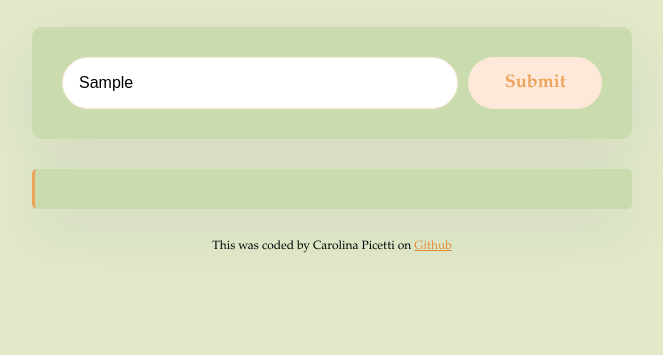
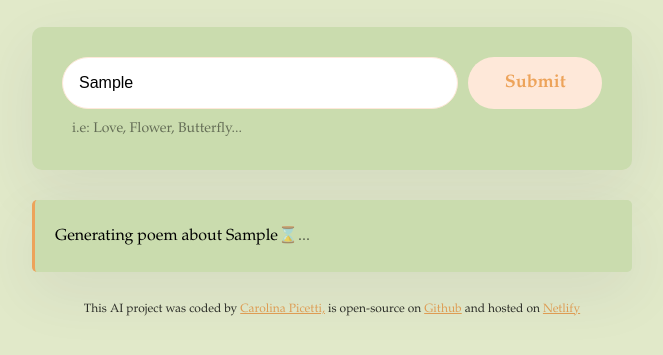
Before and after one commit to CarolPicetti/poems-generator, a plain HTML site: page index.html in a window 1280 px wide. Both pictures are taken after typing "Sample" into the empty fields and a click on the input 843 px from the left and 266 px from the top of the page. Shown: the part 183-538 px from the top of the page, without its empty margins (308-971 px from the left). Drawn offline with nearby package versions, Linux system fonts and the light colour scheme; no server answers.

Commit message:
Improved the CSS and JS

```diff
--- a/index.html
+++ b/index.html
@@ -15,16 +15,20 @@
     </header>
 
     <main>
+        <div class="form-container">
         <form id="poem-generator-form">
             <input type="text" placeholder="Enter the topic of your poem..." class="instructions" id="user-instructions" autofocus required/>
             <input type="submit" class="submit-button" />
         </form>
-
-        <div class="poem" id="poem"></div>
+        <div class="hint">i.e: Love, Flower, Butterfly...</div>
+        </div>
+        <div class="poem hidden" id="poem"></div>
     </main>
 
     <footer>
-        This was coded by Carolina Picetti on <a href="https://github.com/CarolPicetti/poems-generator" target="_blank">Github</a>
+        This AI project was coded by <a href="https://github.com/CarolPicetti" target="_blank">Carolina Picetti,</a>
+        is open-source on <a href="https://github.com/CarolPicetti/poems-generator" target="_blank">Github</a>
+         and hosted on <a href="https://app.netlify.com/teams/carolpicetti/projects" target="_blank">Netlify</a>
 
     </footer>
     </div>
--- a/src/index.js
+++ b/src/index.js
@@ -18,6 +18,10 @@ let prompt = `User instructions are: Generate a poem about ${instructionsInput.v
 let context= "You are an excellent poet and love writing short poems, you need to generate a poem with maximum 8 lines in basic HTML, you don't need to show the word HTML, you need to follow the user instructions, remember to always put a tittle in your poem";
 let apiUrl= `https://api.shecodes.io/ai/v1/generate?prompt=${prompt}&context=${context}&key=${apiKey}`;
 
+let poemElement = document.querySelector("#poem");
+poemElement.classList.remove("hidden")
+poemElement.innerHTML = `Generating poem about ${instructionsInput.value}<span class="blink">⌛... </span>`
+
 axios.get(apiUrl).then(displayPoem);
 
 
--- a/src/style.css
+++ b/src/style.css
@@ -57,23 +57,46 @@ a {
     font-size: 16px;
     background-color: #CADCAE;
     padding: 20px;
+    display: block;
     line-height: 2;
     border-left: 3px solid #EDA35A;
     box-shadow: 0px 20px 60px rgba(65, 50, 100, 0.08);
     border-radius: 5px;
 }
-
-form {
+.form-container {
     padding: 30px;
     background-color: #CADCAE;
     border-radius: 10px;
-    display: flex;
     box-shadow: 0px 20px 60px rgba(65, 50, 100, 0.08);
     margin-bottom: 30px;
+}
+form {
+    display: flex;
+}
+
+.hint {
+    line-height: 1.5;
+    margin-top: 10px;
+    margin-left: 10px;
+    opacity: 0.5;
+    font-size: 14px;
+}
+
+.hidden {
+    display: none;
 }
 
 footer {
     text-align: center;
     font-size: 12px;
     margin-top: 30px;
+    opacity: 0.8;
 }
+
+.blink {
+  animation: blinker 1s linear infinite;
+}
+
+@keyframes blinker {
+  50% { opacity: 0; }
+}
```
